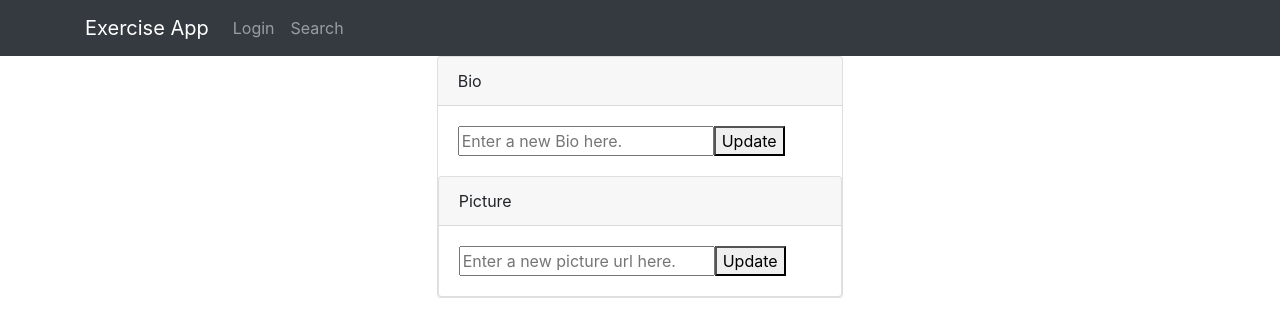
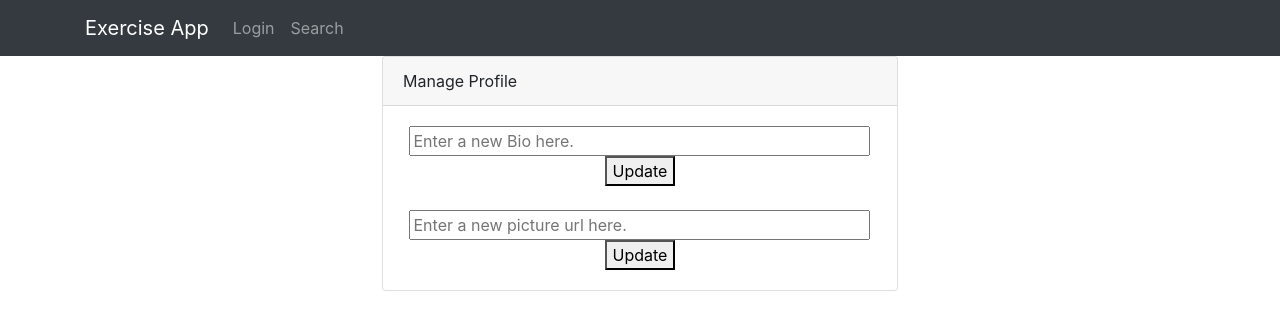
Before and after one commit to Dean-Corn/Exercise, an Angular app: page /manage in a window 1280 px wide. Shown: the top 336 px of the page. Built offline with nearby package versions, Linux system fonts and the light colour scheme.

Commit message:
Manage Update

```diff
--- a/src/app/manage/manage.component.html
+++ b/src/app/manage/manage.component.html
@@ -1,16 +1,18 @@
 <div class="row justify-content-center">
-  <div class="col-md-4">
+  <div class="col-md-5">
     <div class="card">
-      <div class="card-header">Bio</div>
+      <div class="card-header">Manage Profile</div>
       <div class="card-body">
-      <input #Bio placeholder="Enter a new Bio here." />
-      <button (click)="setBio(Bio.value)" >Update</button>
-    </div>
-    <div class="card">
-      <div class="card-header">Picture</div>
-      <div class="card-body">
-      <input #Picture placeholder="Enter a new picture url here." />
-      <button (click)="setPic(Picture.value)" >Update</button>
+        <div class="row justify-content-center">
+          <input size="40" #Bio placeholder="Enter a new Bio here." />
+          <button (click)="setBio(Bio.value)" >Update</button>
+        </div>
+        <div class="row justify-content-center"><br></div>
+        <div class="row justify-content-center">
+          <input size="40" #Picture placeholder="Enter a new picture url here." />
+          <button (click)="setPic(Picture.value)" >Update</button>
+        </div>
+      </div>
     </div>
   </div>
 </div>
```
